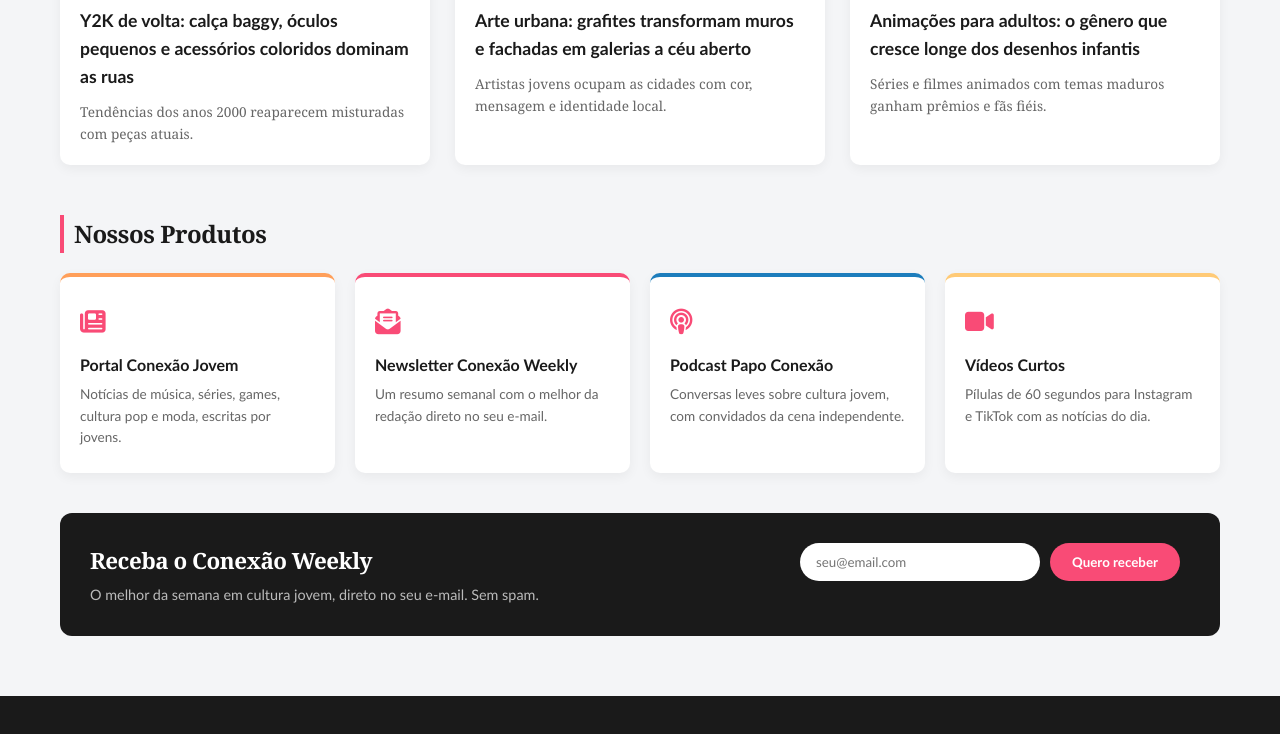
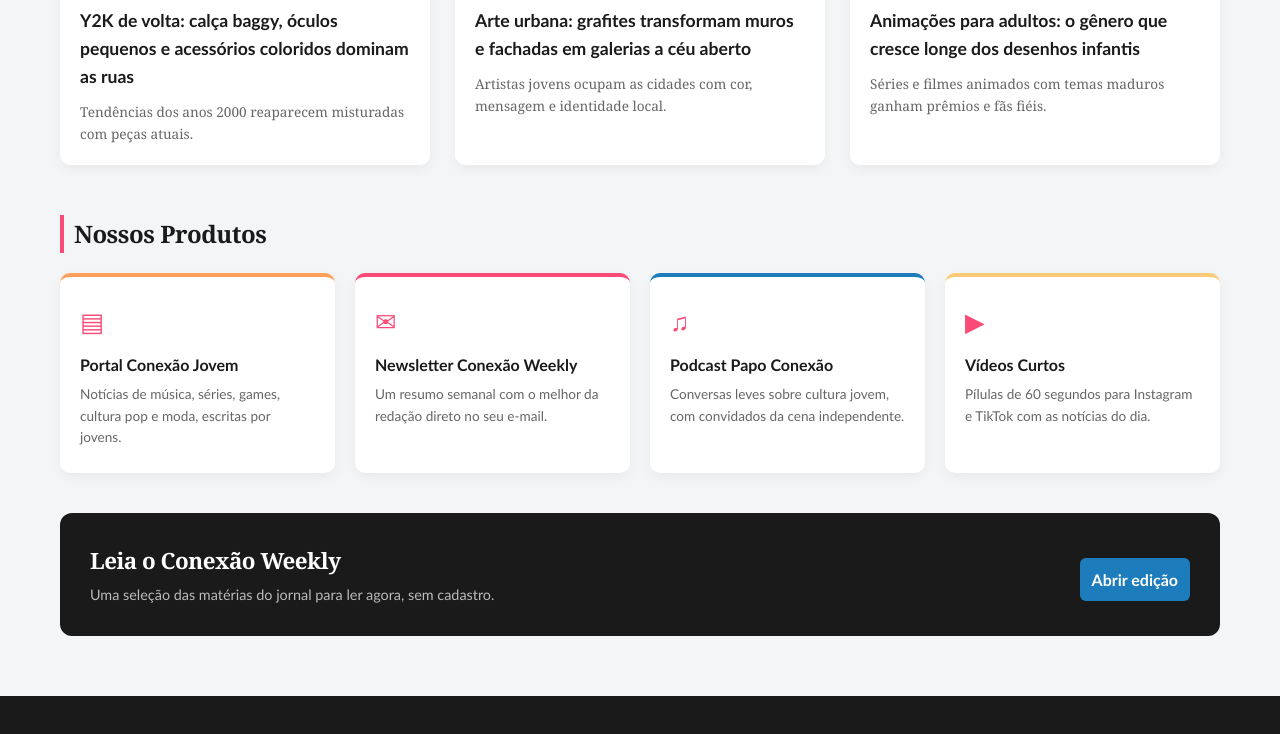
Before and after one commit to arthurst07/SiteEsproConexaoJovem, a plain HTML site: page SiteEspro/index.html in a window 1280 px wide. Shown: the part 2050-2784 px from the top of the page. Drawn offline with Linux system fonts and the light colour scheme.

Commit message:
Conclui fluxos e apresentação sem alterar contas: SiteEspro/index.html

```diff
--- a/SiteEspro/index.html
+++ b/SiteEspro/index.html
@@ -11,8 +11,8 @@
     <meta property="og:description" content="Música, séries, games, cultura pop e moda: o jornal digital feito por jovens, para jovens.">
     <meta property="og:image" content="https://images.unsplash.com/photo-1470229722913-7c0e2dbbafd3?auto=format&fit=crop&w=1200&q=70">
     <link rel="stylesheet" href="css/style.css">
-    <link href="https://fonts.googleapis.com/css2?family=Poppins:wght@400;600;700;800&display=swap" rel="stylesheet">
-    <link rel="stylesheet" href="https://cdnjs.cloudflare.com/ajax/libs/font-awesome/6.4.0/css/all.min.css">
+
+
 </head>
 <body>
 
@@ -23,7 +23,7 @@
                 <span class="date" id="current-date">Terça-feira, 11 de Agosto de 2026</span>
                 <div class="top-right-actions">
                     <div class="social-icons">
-                        <a href="https://instagram.com" target="_blank" rel="noopener" aria-label="Instagram"><i class="fab fa-instagram"></i></a>
+                        <a href="#" class="footer-link" data-info="redes" target="_blank" rel="noopener" aria-label="Instagram do projeto (em planejamento)"><i class="fab fa-instagram"></i></a>
                     </div>
                     <button id="intranet-access-btn" class="intranet-top-btn" type="button"><i class="fas fa-lock"></i> Área do Funcionário</button>
                 </div>
@@ -82,14 +82,10 @@
         <!-- NEWSLETTER -->
         <section class="newsletter-section" id="newsletter">
             <div>
-                <h3>Receba o Conexão Weekly</h3>
-                <p>O melhor da semana em cultura jovem, direto no seu e-mail. Sem spam.</p>
+                <h3>Leia o Conexão Weekly</h3>
+                <p>Uma seleção das matérias do jornal para ler agora, sem cadastro.</p>
             </div>
-            <form id="newsletter-form" class="newsletter-form" novalidate>
-                <input type="email" id="newsletter-email" placeholder="seu@email.com" aria-label="Seu e-mail" required>
-                <button type="submit">Quero receber</button>
-                <span id="newsletter-msg" class="newsletter-msg" role="status"></span>
-            </form>
+            <button id="weekly-btn" class="login-submit-btn" type="button">Abrir edição</button>
         </section>
 
     </main>
@@ -112,7 +108,7 @@
             <!-- TELA DE LOGIN -->
             <div id="intranet-login-view">
                 <h2><i class="fas fa-lock"></i> Intranet Conexão Jovem</h2>
-                <p>Área restrita aos colaboradores. Entre com o e-mail e a senha do seu setor:</p>
+                <p>Entre com a conta demonstrativa do seu setor. As senhas de teste estão no roteiro de apresentação.</p>
                 <form id="intranet-login-form" class="login-form" novalidate>
                     <div class="input-group">
                         <label for="employee-email"><i class="fas fa-envelope"></i> E-mail Corporativo</label>
@@ -132,7 +128,7 @@
                 <div class="dashboard-header">
                     <div>
                         <h2><i class="fas fa-building"></i> Painel Interno - <span id="user-sector-title">Setor</span></h2>
-                        <p class="welcome-msg">Bem-vindo(a), <span id="user-email-display"></span> | <span class="badge-sm orange">Nível de Acesso: Confidencial</span></p>
+                        <p class="welcome-msg">Bem-vindo(a), <span id="user-email-display"></span> | <span class="badge-sm orange">Simulação escolar</span></p>
                     </div>
                     <button id="logout-btn" class="logout-btn" type="button"><i class="fas fa-sign-out-alt"></i> Sair</button>
                 </div>
@@ -185,6 +181,7 @@
     </footer>
 
     <script src="dados.js"></script>
+    <script src="conteudo-publico.js"></script>
     <script src="editorial.js"></script>
     <script src="script.js"></script>
 </body>
```
